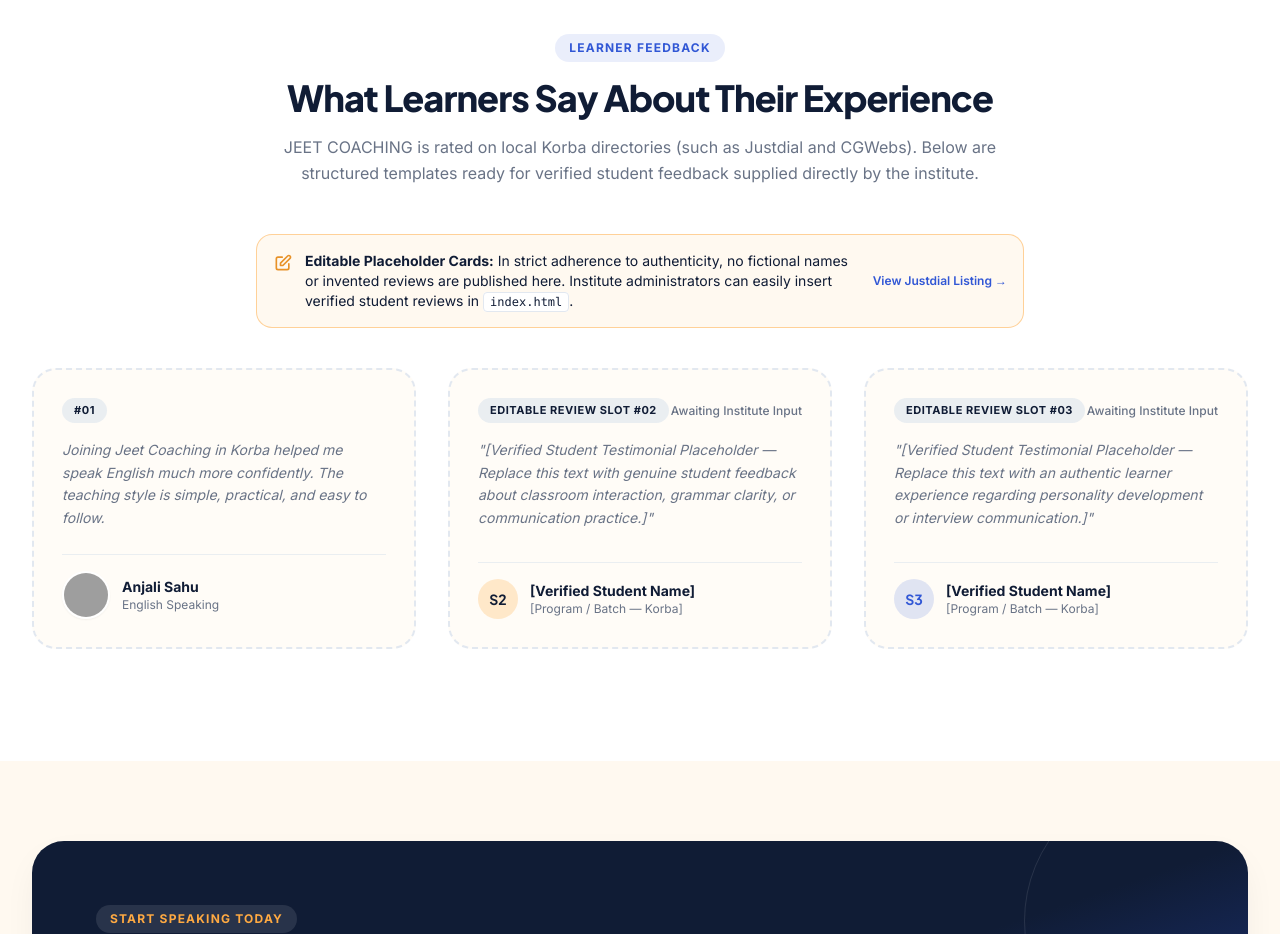
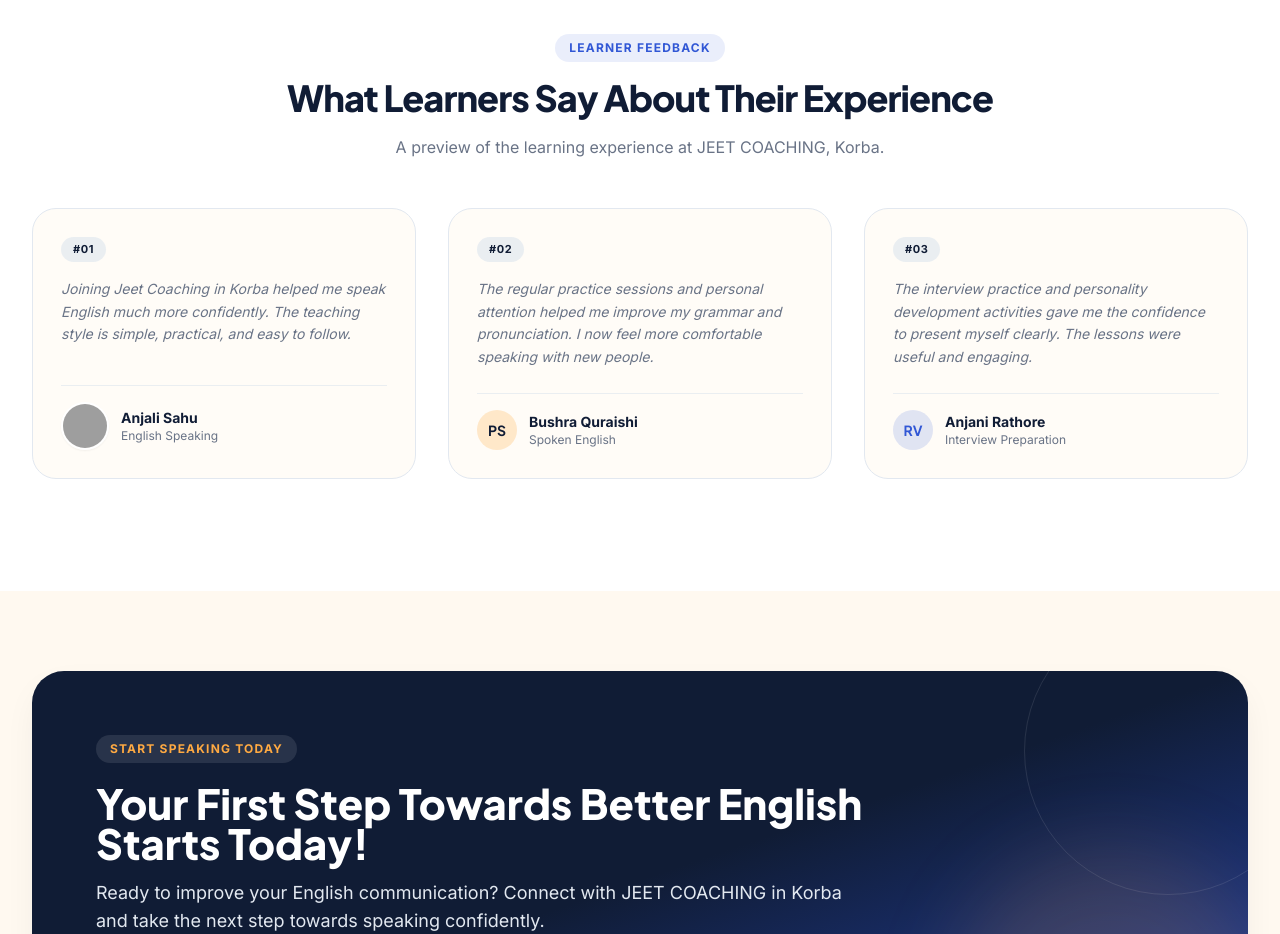
Before and after one commit to ranjan-builds/JeetCoaching, a plain HTML site: page index.html in a window 1280 px wide. Shown: the part 5640-6574 px from the top of the page. Drawn offline with nearby package versions, Linux system fonts and the light colour scheme; grey boxes are pictures that could not be loaded.

Commit message:
Refactor student testimonials section for clarity and authenticity

```diff
--- a/index.html
+++ b/index.html
@@ -1019,7 +1019,7 @@
     </section>
 
     <!-- ======================================================================
-         H. STUDENT TESTIMONIALS (Verified / Editable Placeholder Framework)
+         H. STUDENT TESTIMONIALS (Demo Profiles)
          ====================================================================== -->
     <section id="testimonials" class="py-20 lg:py-28 bg-white">
       <div class="max-w-7xl mx-auto px-4 sm:px-6 lg:px-8">
@@ -1032,36 +1032,20 @@
             What Learners Say About Their Experience
           </h2>
           <p class="text-base text-muted leading-relaxed">
-            JEET COACHING is rated on local Korba directories (such as Justdial and CGWebs). Below are structured templates ready for verified student feedback supplied directly by the institute.
+            A preview of the learning experience at JEET COACHING, Korba.
           </p>
         </div>
 
-        <!-- Editable Placeholder Notice Banner -->
-        <div class="max-w-3xl mx-auto mb-10 p-4 rounded-2xl bg-cream border border-amber/50 flex flex-col sm:flex-row items-start sm:items-center justify-between gap-4 reveal">
-          <div class="flex items-start gap-3">
-            <svg class="w-5 h-5 text-amber-dark shrink-0 mt-0.5" fill="none" stroke="currentColor" stroke-width="2" viewBox="0 0 24 24" aria-hidden="true">
-              <path stroke-linecap="round" stroke-linejoin="round" d="M11 5H6a2 2 0 00-2 2v11a2 2 0 002 2h11a2 2 0 002-2v-5m-1.414-9.414a2 2 0 112.828 2.828L11.828 15H9v-2.828l8.586-8.586z" />
-            </svg>
-            <p class="text-xs sm:text-sm text-navy">
-              <strong>Editable Placeholder Cards:</strong> In strict adherence to authenticity, no fictional names or invented reviews are published here. Institute administrators can easily insert verified student reviews in <code class="bg-white px-1.5 py-0.5 rounded border border-slate-200 text-xs">index.html</code>.
-            </p>
-          </div>
-          <a href="https://www.justdial.com/Korba/Jeet-Coaching-Spoken-English-Classes-Near-Saraswati-Shishu-Vidya-Mandir-Budhwari-Basti/9999P7759-7759-190126202903-T1U6_BZDET?via=old" target="_blank" rel="noopener noreferrer" class="shrink-0 text-xs font-semibold text-royal hover:underline">
-            View Justdial Listing &rarr;
-          </a>
-        </div>
-
-        <!-- 3 Clearly Labelled Editable Placeholder Cards -->
+        <!-- Demo Student Testimonials -->
         <div class="grid grid-cols-1 md:grid-cols-3 gap-6 lg:gap-8 reveal">
 
-          <!-- Placeholder Slot 1 -->
-          <div class="rounded-3xl p-7 bg-cream/50 border-2 border-dashed border-slate-200 flex flex-col justify-between">
+          <!-- Demo Student 1 -->
+          <div class="rounded-3xl p-7 bg-cream/50 border border-slate-200 flex flex-col justify-between">
             <div>
               <div class="flex items-center justify-between mb-4">
                 <span class="px-3 py-1 rounded-full bg-slate-200/70 text-navy text-[11px] font-bold uppercase tracking-wider">
                    #01
                 </span>
-                <span class="text-xs font-medium text-muted"></span>
               </div>
               <p class="text-sm text-muted italic leading-relaxed mb-6">
                 Joining Jeet Coaching in Korba helped me speak English much more confidently. The teaching style is simple, practical, and easy to follow.
@@ -1080,50 +1064,48 @@
             </div>
           </div>
 
-          <!-- Placeholder Slot 2 -->
-          <div class="rounded-3xl p-7 bg-cream/50 border-2 border-dashed border-slate-200 flex flex-col justify-between">
+          <!-- Demo Student 2 -->
+          <div class="rounded-3xl p-7 bg-cream/50 border border-slate-200 flex flex-col justify-between">
             <div>
               <div class="flex items-center justify-between mb-4">
                 <span class="px-3 py-1 rounded-full bg-slate-200/70 text-navy text-[11px] font-bold uppercase tracking-wider">
-                  Editable Review Slot #02
+                  #02
                 </span>
-                <span class="text-xs font-medium text-muted">Awaiting Institute Input</span>
               </div>
               <p class="text-sm text-muted italic leading-relaxed mb-6">
-                "[Verified Student Testimonial Placeholder — Replace this text with genuine student feedback about classroom interaction, grammar clarity, or communication practice.]"
+                The regular practice sessions and personal attention helped me improve my grammar and pronunciation. I now feel more comfortable speaking with new people.
               </p>
             </div>
             <div class="pt-4 border-t border-slate-200/70 flex items-center gap-3">
               <div class="w-10 h-10 rounded-full bg-amber/25 text-navy flex items-center justify-center font-display font-bold text-sm">
-                S2
+                PS
               </div>
               <div>
-                <p class="text-sm font-bold text-navy">[Verified Student Name]</p>
-                <p class="text-xs text-muted">[Program / Batch — Korba]</p>
-              </div>
-            </div>
-          </div>
-
-          <!-- Placeholder Slot 3 -->
-          <div class="rounded-3xl p-7 bg-cream/50 border-2 border-dashed border-slate-200 flex flex-col justify-between">
+                <p class="text-sm font-bold text-navy">Bushra Quraishi</p>
+                <p class="text-xs text-muted">Spoken English</p>
+              </div>
+            </div>
+          </div>
+
+          <!-- Demo Student 3 -->
+          <div class="rounded-3xl p-7 bg-cream/50 border border-slate-200 flex flex-col justify-between">
             <div>
               <div class="flex items-center justify-between mb-4">
                 <span class="px-3 py-1 rounded-full bg-slate-200/70 text-navy text-[11px] font-bold uppercase tracking-wider">
-                  Editable Review Slot #03
+                  #03
                 </span>
-                <span class="text-xs font-medium text-muted">Awaiting Institute Input</span>
               </div>
               <p class="text-sm text-muted italic leading-relaxed mb-6">
-                "[Verified Student Testimonial Placeholder — Replace this text with an authentic learner experience regarding personality development or interview communication.]"
+                The interview practice and personality development activities gave me the confidence to present myself clearly. The lessons were useful and engaging.
               </p>
             </div>
             <div class="pt-4 border-t border-slate-200/70 flex items-center gap-3">
               <div class="w-10 h-10 rounded-full bg-royal/15 text-royal flex items-center justify-center font-display font-bold text-sm">
-                S3
+                RV
               </div>
               <div>
-                <p class="text-sm font-bold text-navy">[Verified Student Name]</p>
-                <p class="text-xs text-muted">[Program / Batch — Korba]</p>
+                <p class="text-sm font-bold text-navy">Anjani Rathore</p>
+                <p class="text-xs text-muted">Interview Preparation</p>
               </div>
             </div>
           </div>
```
